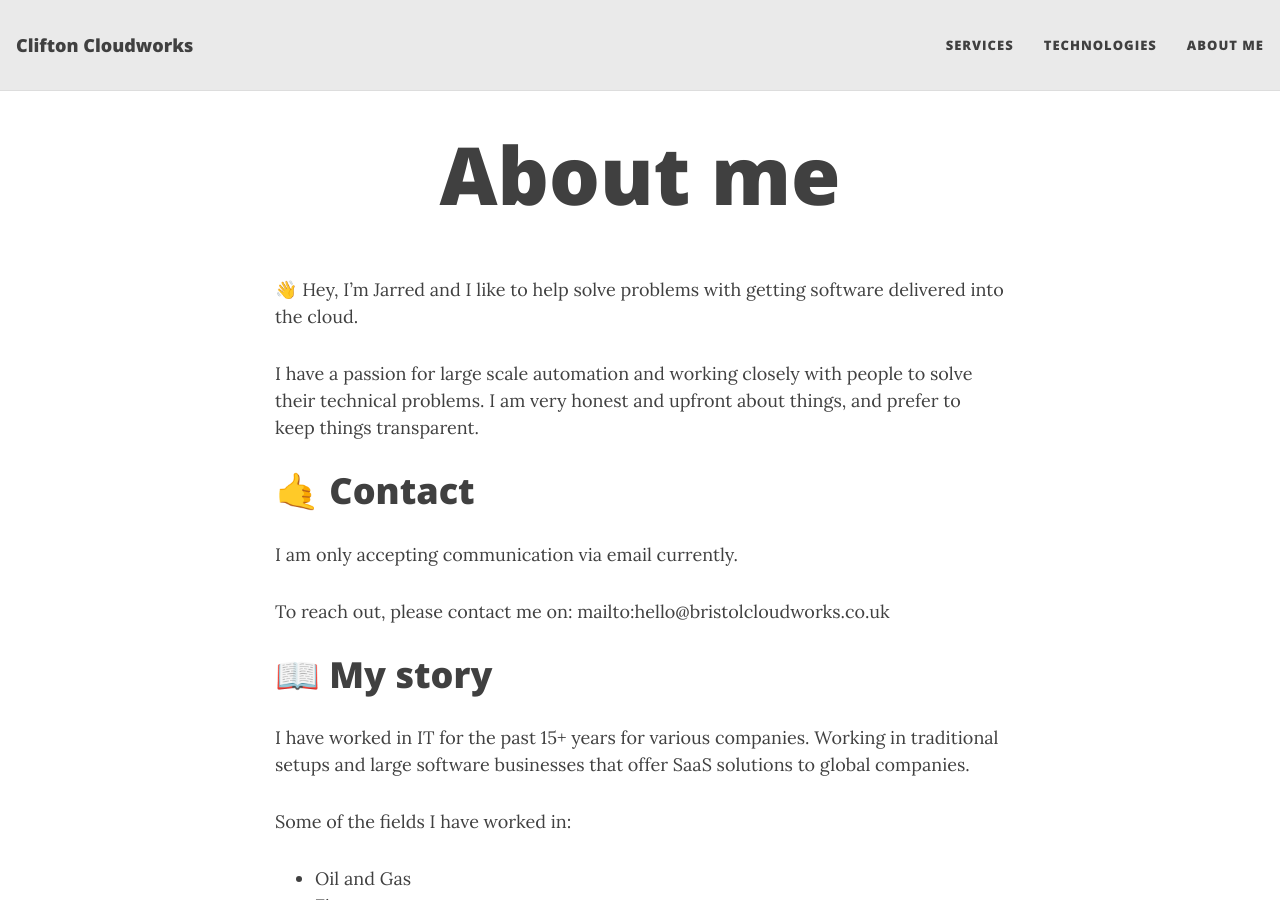
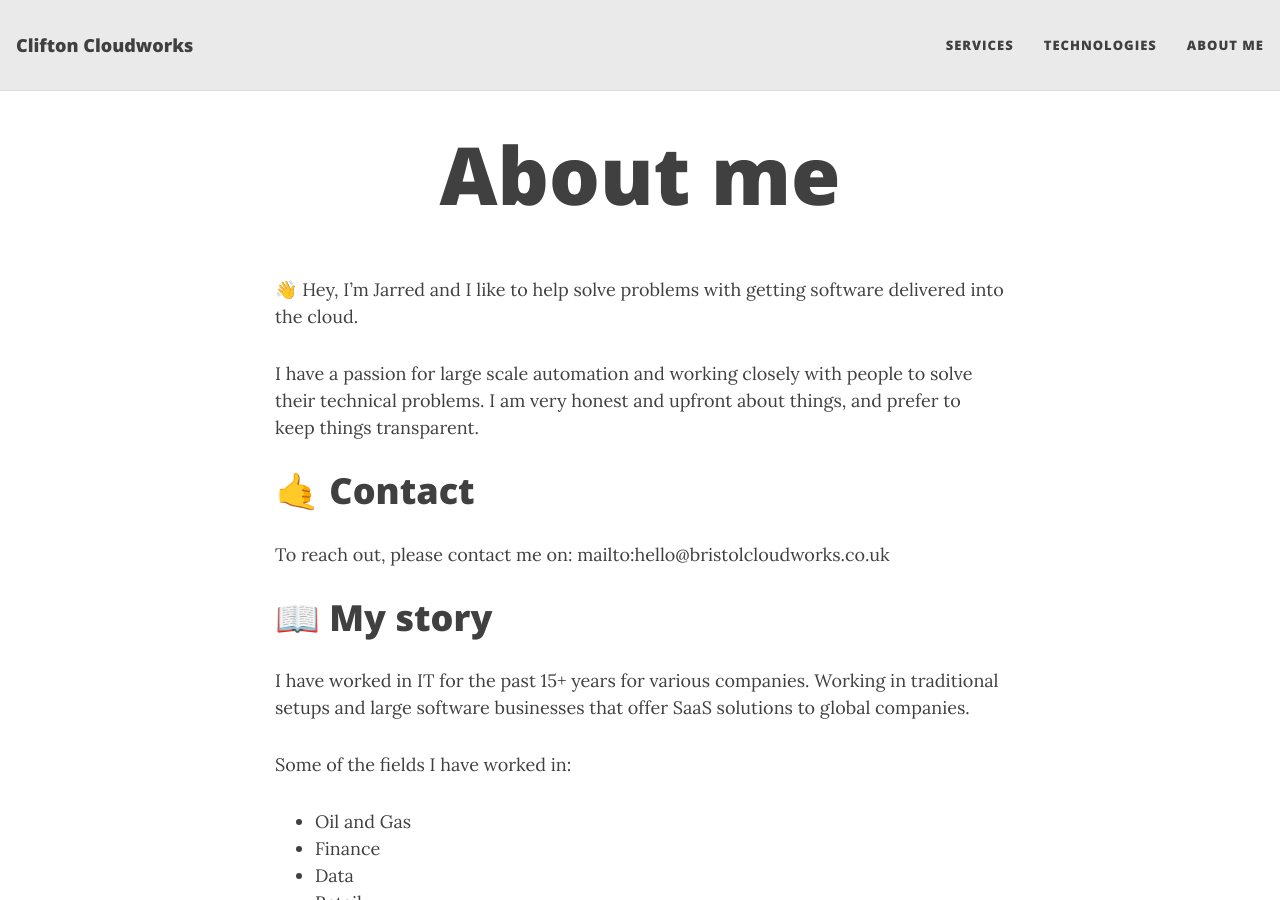
Before and after one commit to ChilledEther/business-site, a Jekyll site: the page built from pages/aboutme.md, in a window 1280 px wide and 900 px high. Built offline with Jekyll 4.4.1, drawn with Linux system fonts in a browser that asks for light colours.

Commit message:
chore: remove small statement

```diff
--- a/pages/aboutme.md
+++ b/pages/aboutme.md
@@ -10,8 +10,6 @@ I have a passion for large scale automation and working closely with people to s
 I am very honest and upfront about things, and prefer to keep things transparent.
 
 # 🤙 Contact
-
-I am only accepting communication via email currently.
 
 To reach out, please contact me on: mailto:hello@bristolcloudworks.co.uk
 
```
